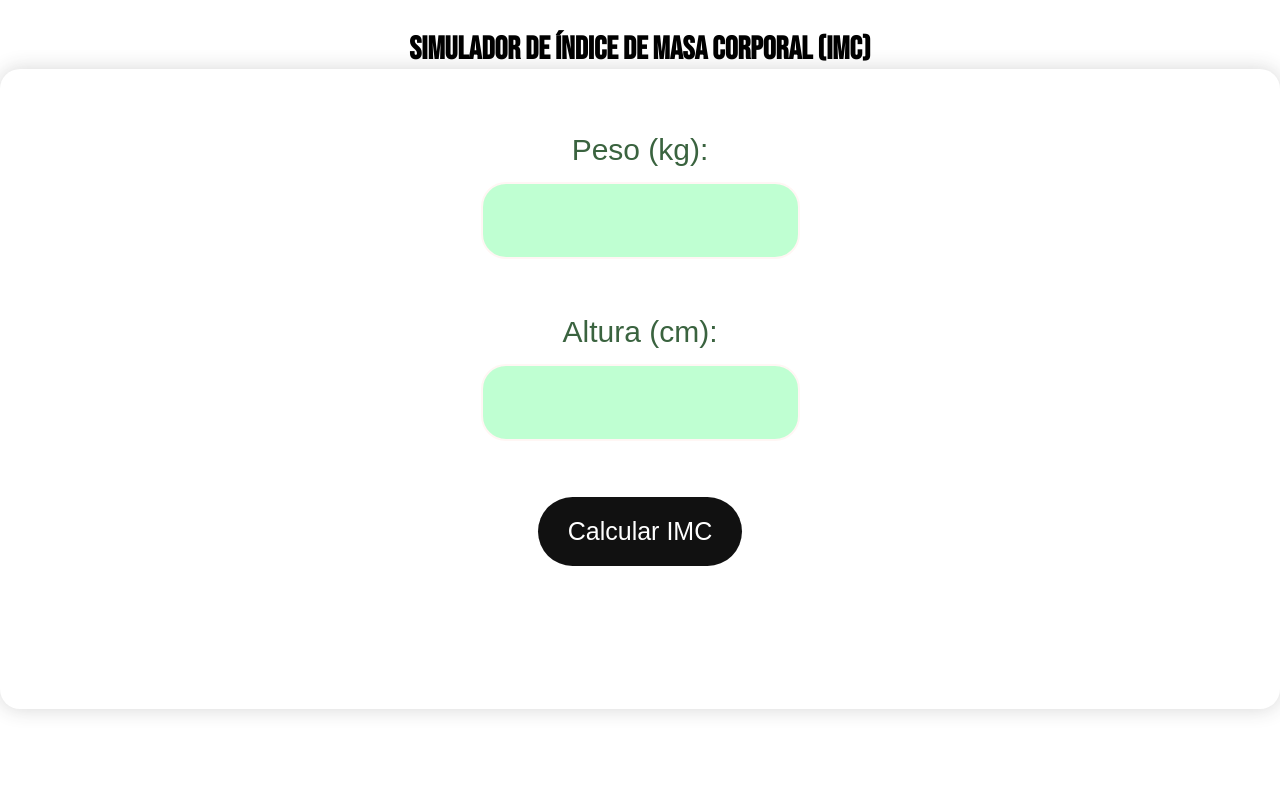
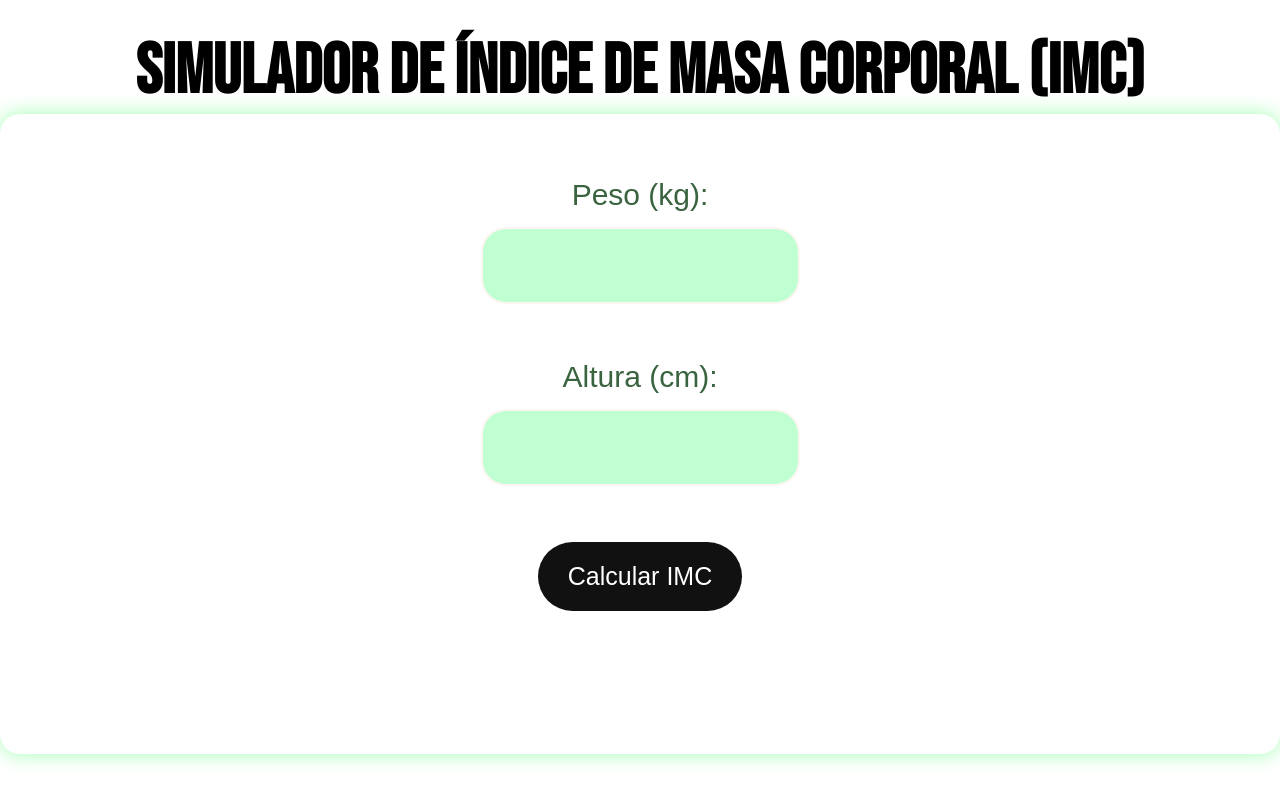
Before and after one commit to Saraavilaa/Preentrega-3-JS-Avila, a plain HTML site: page index.html in a window 1280 px wide. Drawn offline with Linux system fonts and the light colour scheme.

Commit message:
Agregue cambios a el titulo headertext y a el box-01 le cambie el box shadow

```diff
--- a/style.css
+++ b/style.css
@@ -14,6 +14,7 @@ body {
     justify-content: center;
     margin-top: 30px;
     font-family: "Bebas Neue", sans-serif;
+    font-size: 70px;
 }
 
 .box-01 {
@@ -23,7 +24,7 @@ body {
     justify-content: center;
     min-height: 80vh;
     padding: 50px 55px;
-    box-shadow: 0 0 20px rgba(48, 48, 48, 0.2);
+    box-shadow: 0 0 20px rgba(70, 255, 101, 0.507);
     border-radius: 20px;
 }
 
```
